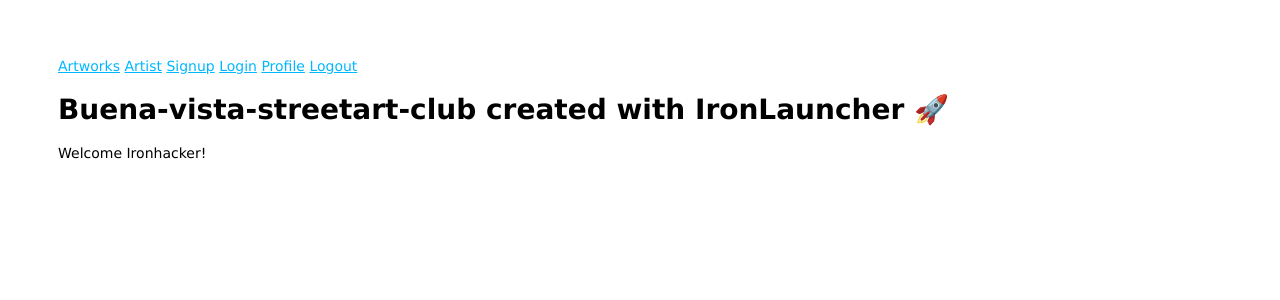
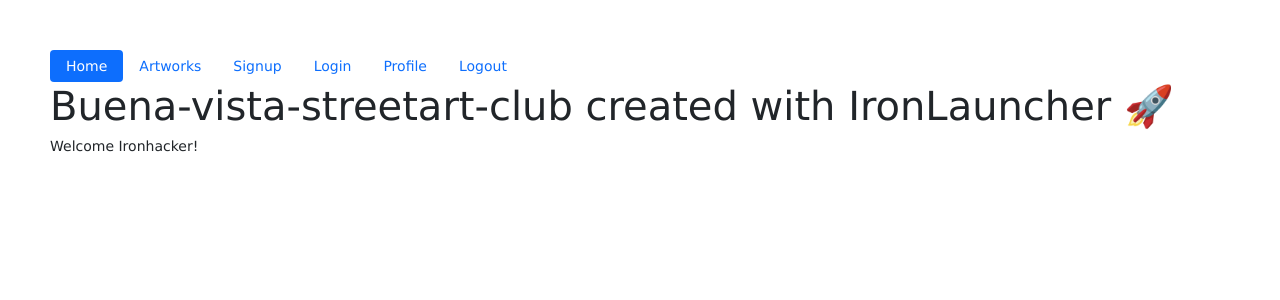
Before and after one commit to Flo-Baker/buena-vista-streetart-club, a Node server app: page / in a window 1280 px wide. Shown: the top 300 px of the page. Run offline with Node 20, Linux system fonts and the light colour scheme; some libraries are stand-ins or nearby versions.

Commit message:
added a navbar via bootstrap, still to optimise but styling has started

```diff
--- a/views/layout.hbs
+++ b/views/layout.hbs
@@ -5,16 +5,52 @@
     <meta name="viewport" content="width=device-width, initial-scale=1.0" />
     <meta http-equiv="X-UA-Compatible" content="ie=edge" />
     <title>{{title}}</title>
+    <link href="https://cdn.jsdelivr.net/npm/bootstrap@5.1.1/dist/css/bootstrap.min.css" rel="stylesheet" integrity="sha384-F3w7mX95PdgyTmZZMECAngseQB83DfGTowi0iMjiWaeVhAn4FJkqJByhZMI3AhiU" crossorigin="anonymous">
     <link rel="stylesheet" href="/stylesheets/style.css" />
   </head>
 
   <body>
-    <a href="/artworks/overview">Artworks</a>
+    <ul class="nav nav-pills">
+  <li class="nav-item">
+    <a class="nav-link active" aria-current="page" href="/">Home</a>
+  </li>
+  <li class="nav-item">
+    <a class="nav-link" href="/artworks/overview">Artworks</a>
+  </li>
+  {{!-- <li class="nav-item dropdown">
+    <a class="nav-link dropdown-toggle" data-bs-toggle="dropdown" href="#" role="button" aria-expanded="false">Artworks</a>
+    <ul class="dropdown-menu">
+      <li><a class="dropdown-item" href="/artworks/list/Graffiti">Graffiti</a></li>
+      <li><a class="dropdown-item" href="/artworks/list/Sticker">Sticker</a></li>
+      <li><a class="dropdown-item" href="/artworks/list/Urban-Knitting">Urban Knitting</a></li>
+      <li><a class="dropdown-item" href="/artworks/list/Graphic-Poster">Graphic Poster</a></li>
+      <li><a class="dropdown-item" href="/artworks/list/Paper-Works">Paper Works</a></li>
+      <li><a class="dropdown-item" href="/artworks/list/Mosaic">Mosaic</a></li>
+      <li><a class="dropdown-item" href="/artworks/list/Stencil">Stencil</a></li>
+      <li><hr class="dropdown-divider"></li>
+      <li><a class="dropdown-item" href="/auth/logout">Logout</a></li>
+    </ul> --}}
+  </li>
+  <li class="nav-item">
+    <a class="nav-link" href="/auth/signup">Signup</a>
+  </li>
+  <li class="nav-item"></li>
+    <a class="nav-link" href="/auth/login">Login</a>
+  </li>
+  <li class="nav-item"></li>
+    <a class="nav-link" href="/profile">Profile</a>
+  </li>
+  <li class="nav-item"></li>
+    <a class="nav-link" href="/auth/logout">Logout</a>
+  </li>
+</ul>
+
+    {{!-- <a href="/artworks/overview">Artworks</a>
     <a href="/artists/list">Artist</a>
     <a href="/auth/signup">Signup</a>
     <a href="/auth/login">Login</a>
     <a href="/profile">Profile</a>
-    <a href="/auth/logout">Logout</a>
+    <a href="/auth/logout">Logout</a> --}}
     {{{body}}}
 
     <script src="/js/script.js"></script>
```
